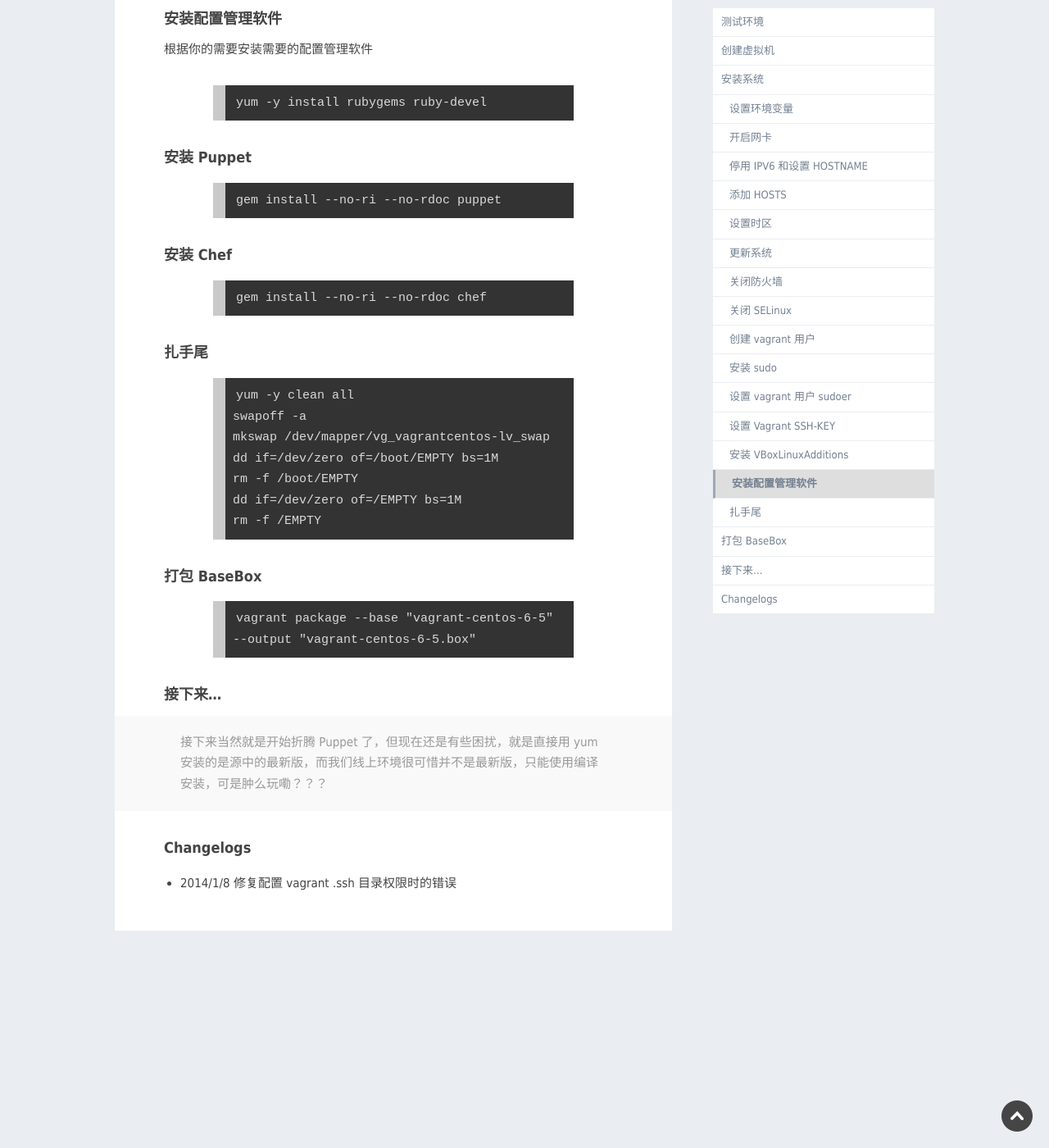
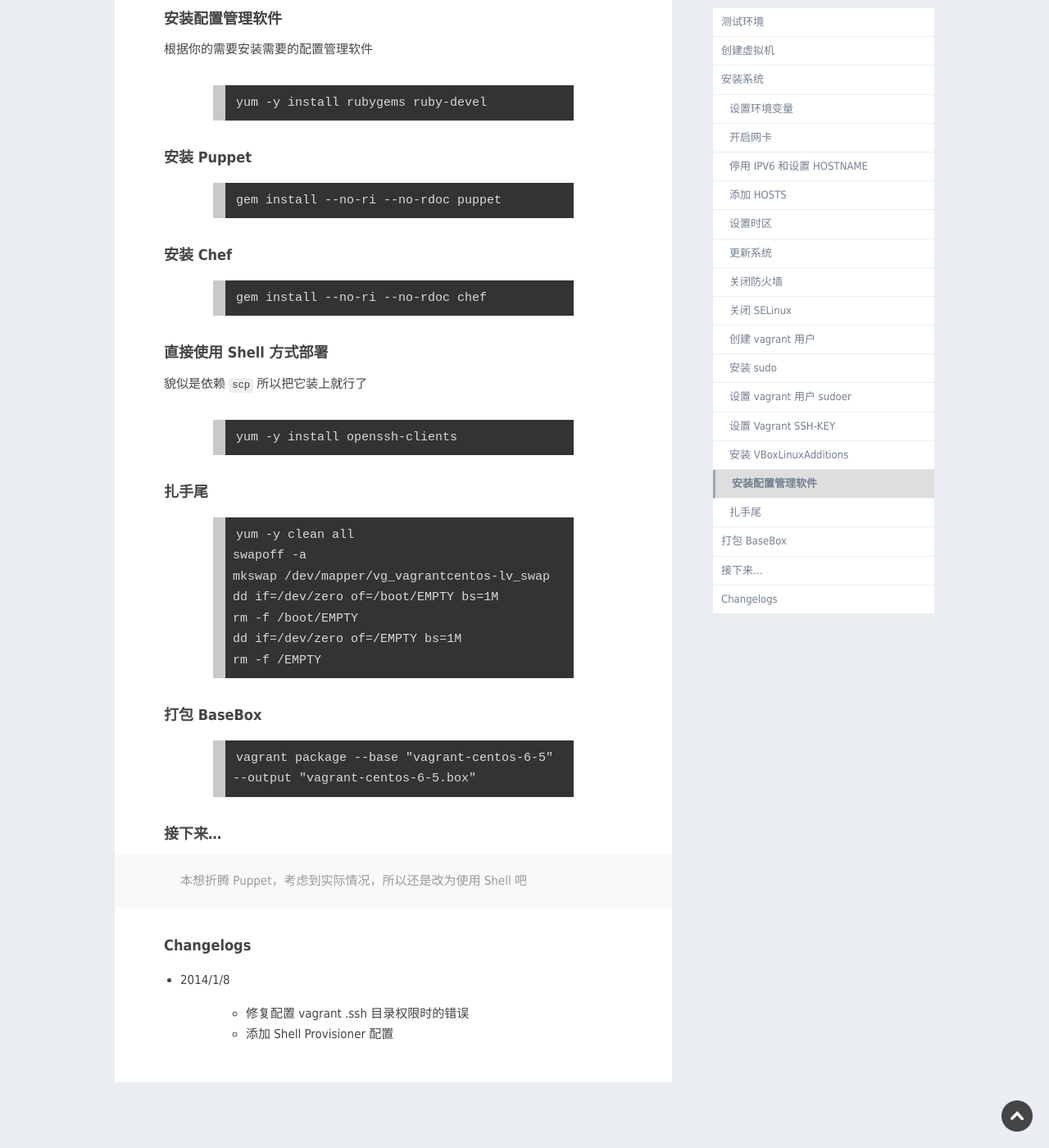
Before and after one commit to movoin/movoin.github.io, a Jekyll site: the page built from _posts/linux/2014-01-03-create-vagrant-centos-basebox.md, in a window 1280 px wide and 1400 px high, scrolled down 4313 px. Shown: the whole window at 82% size. Built offline with Jekyll 4.4.1, drawn with Linux system fonts in a browser that asks for light colours; some web fonts are replaced; Markdown is read by kramdown in place of the engine named in the settings; comment, search, counter and statistics services are not loaded.

Commit message:
add shell provisioner content

````diff
--- a/_posts/linux/2014-01-03-create-vagrant-centos-basebox.md
+++ b/_posts/linux/2014-01-03-create-vagrant-centos-basebox.md
@@ -201,6 +201,14 @@
 gem install --no-ri --no-rdoc chef
 ```
 
+#### 直接使用 Shell 方式部署
+
+貌似是依赖 `scp` 所以把它装上就行了
+
+```bash
+yum -y install openssh-clients
+```
+
 ### 扎手尾
 
 ```bash
@@ -221,8 +229,10 @@
 
 ## 接下来...
 
-> 接下来当然就是开始折腾 Puppet 了，但现在还是有些困扰，就是直接用 yum 安装的是源中的最新版，而我们线上环境很可惜并不是最新版，只能使用编译安装，可是肿么玩嘞？？？
+> 本想折腾 Puppet，考虑到实际情况，所以还是改为使用 Shell 吧
 
 ## Changelogs
 
-- 2014/1/8 修复配置 vagrant .ssh 目录权限时的错误
+- 2014/1/8
+    - 修复配置 vagrant .ssh 目录权限时的错误
+    - 添加 Shell Provisioner 配置
````
